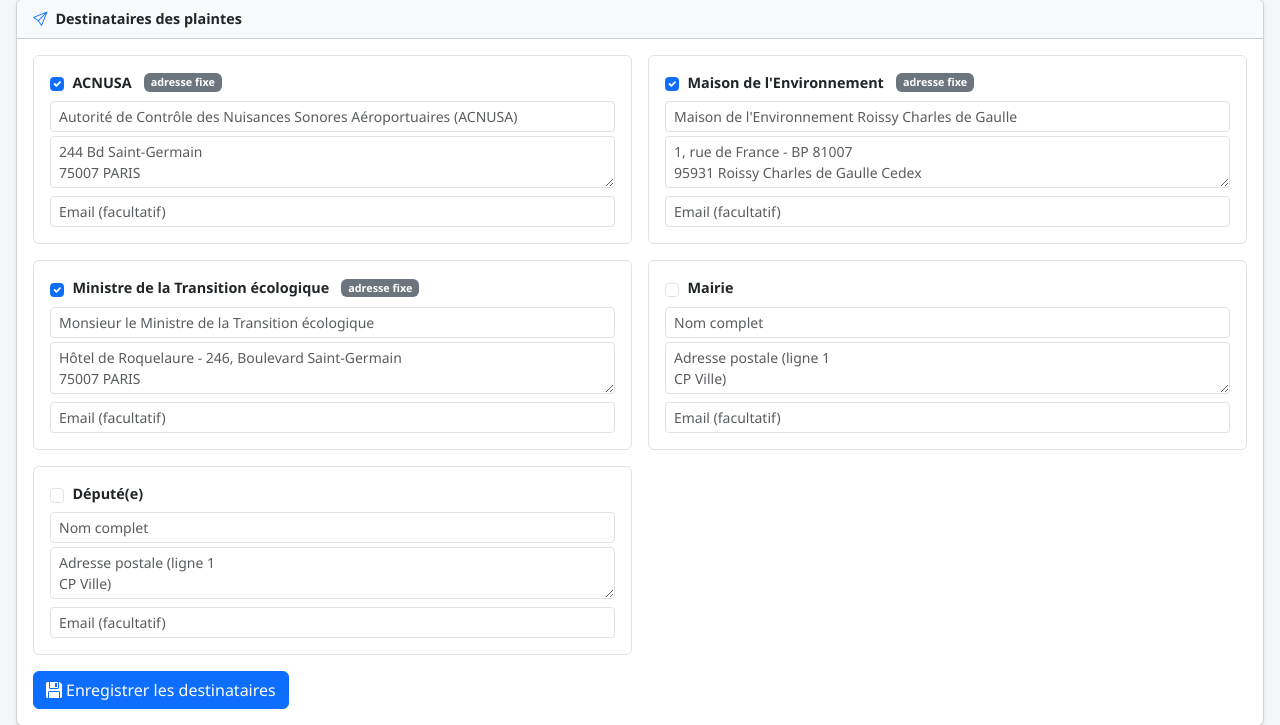
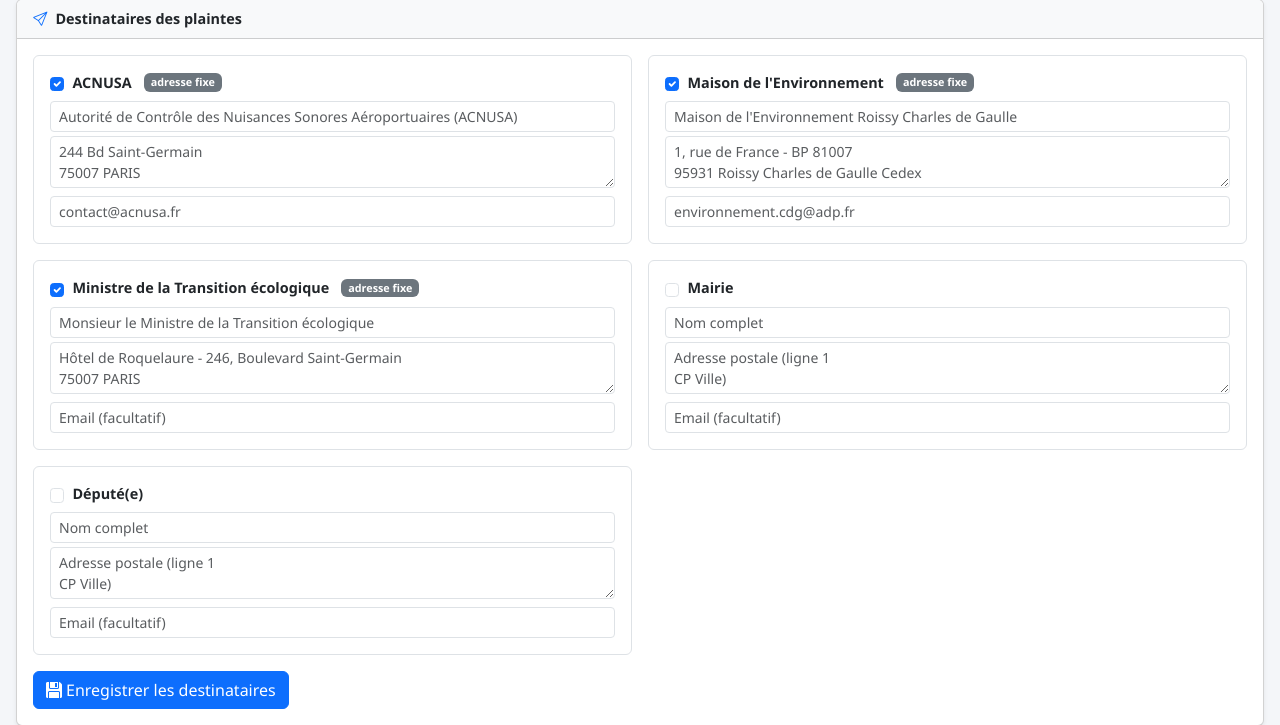
Before and after one commit to dcoldefy/RaspSurvAlerte, a Flask app: page /reglages in a window 1280 px wide. Shown: the part 580-1305 px from the top of the page. Run offline with Flask 3, Linux system fonts and the light colour scheme; the visitor is signed in with stand-in values (Sample User, id 1); data that the repository does not hold is empty; some libraries are stand-ins or nearby versions.

Commit message:
feat: email fixe pour ACNUSA et Maison de l'Environnement (master)
contact@acnusa.fr et environnement.cdg@adp.fr non modifiables.

Co-Authored-By: Claude Sonnet 4.6 <noreply@anthropic.com>

```diff
--- a/server.py
+++ b/server.py
@@ -25,7 +25,8 @@ DESTINATAIRES_DEFAUT = [
         "label":       "ACNUSA",
         "nom":         "Autorité de Contrôle des Nuisances Sonores Aéroportuaires (ACNUSA)",
         "adresse":     "244 Bd Saint-Germain\n75007 PARIS",
-        "email":       "",
+        "email":       "contact@acnusa.fr",
+        "email_fixe":  True,
         "selectionne": True,
         "fixe":        True,
     },
@@ -34,7 +35,8 @@ DESTINATAIRES_DEFAUT = [
         "label":       "Maison de l'Environnement",
         "nom":         "Maison de l'Environnement Roissy Charles de Gaulle",
         "adresse":     "1, rue de France - BP 81007\n95931 Roissy Charles de Gaulle Cedex",
-        "email":       "",
+        "email":       "environnement.cdg@adp.fr",
+        "email_fixe":  True,
         "selectionne": True,
         "fixe":        True,
     },
@@ -133,7 +135,8 @@ def _parse_destinataires_from_form(form):
     for d in copy.deepcopy(DESTINATAIRES_DEFAUT):
         did = d["id"]
         d["selectionne"] = f"dest_{did}_sel" in form
-        d["email"] = form.get(f"dest_{did}_email", "").strip()
+        if not d.get("email_fixe"):
+            d["email"] = form.get(f"dest_{did}_email", "").strip()
         if not d["fixe"]:
             d["nom"]     = form.get(f"dest_{did}_nom", "").strip()
             d["adresse"] = form.get(f"dest_{did}_adresse", "").strip()
--- a/templates/reglages.html
+++ b/templates/reglages.html
@@ -126,8 +126,10 @@
                             placeholder="Adresse postale (ligne 1&#10;CP Ville)">{{ d.adresse }}</textarea>
                 </div>
                 {% endif %}
-                <input type="email" name="dest_{{ d.id }}_email" class="form-control form-control-sm"
-                       value="{{ d.email }}" placeholder="Email (facultatif)">
+                <input type="email" name="dest_{{ d.id }}_email"
+                       class="form-control form-control-sm{% if d.email_fixe %} text-muted{% endif %}"
+                       value="{{ d.email }}" placeholder="Email (facultatif)"
+                       {% if d.email_fixe %}readonly{% endif %}>
               </div>
             </div>
             {% endfor %}
```
